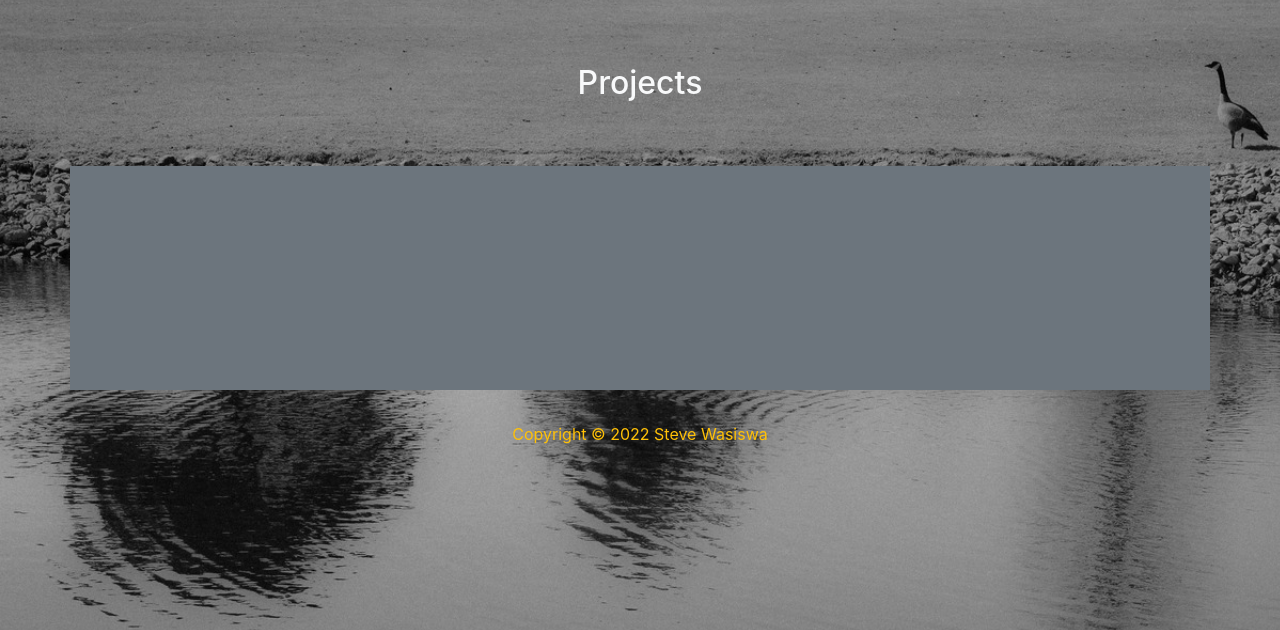
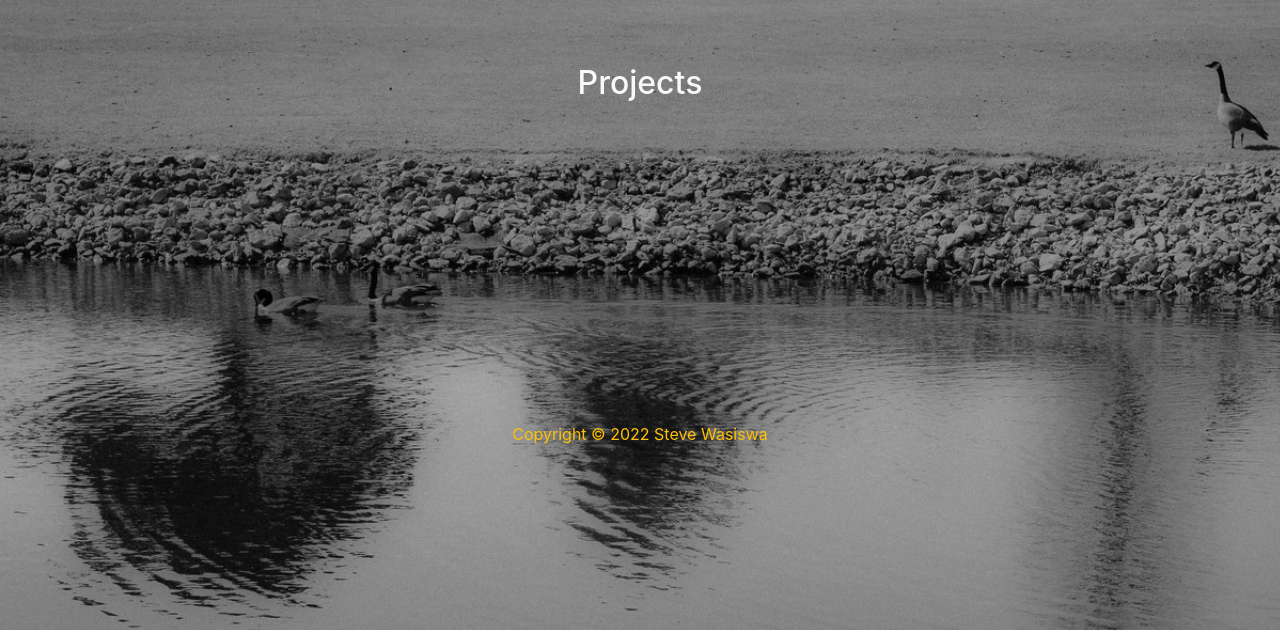
Before and after one commit to snwasiswa/portfolio, a Django app: page /portfolio/ in a window 1280 px wide. Shown: the part 56-686 px from the top of the page. Run offline with Django 4.2, Linux system fonts and the light colour scheme; data that the repository does not hold is empty; some libraries are stand-ins or nearby versions.

Commit message:
Changed background

```diff
--- a/templates/projects.html
+++ b/templates/projects.html
@@ -7,7 +7,7 @@
     {% block content%}
 
     <h2 class="text-center text-light my-3 py-5">Projects</h2>
-    <div class="container my-3 py-5 bg-secondary">
+    <div class="container my-3 py-5">
     <div class="row my-3 pb-5 pt-5">
       {% for project in projects %}
       <div class="col-md-4 text-center py-3">
```
